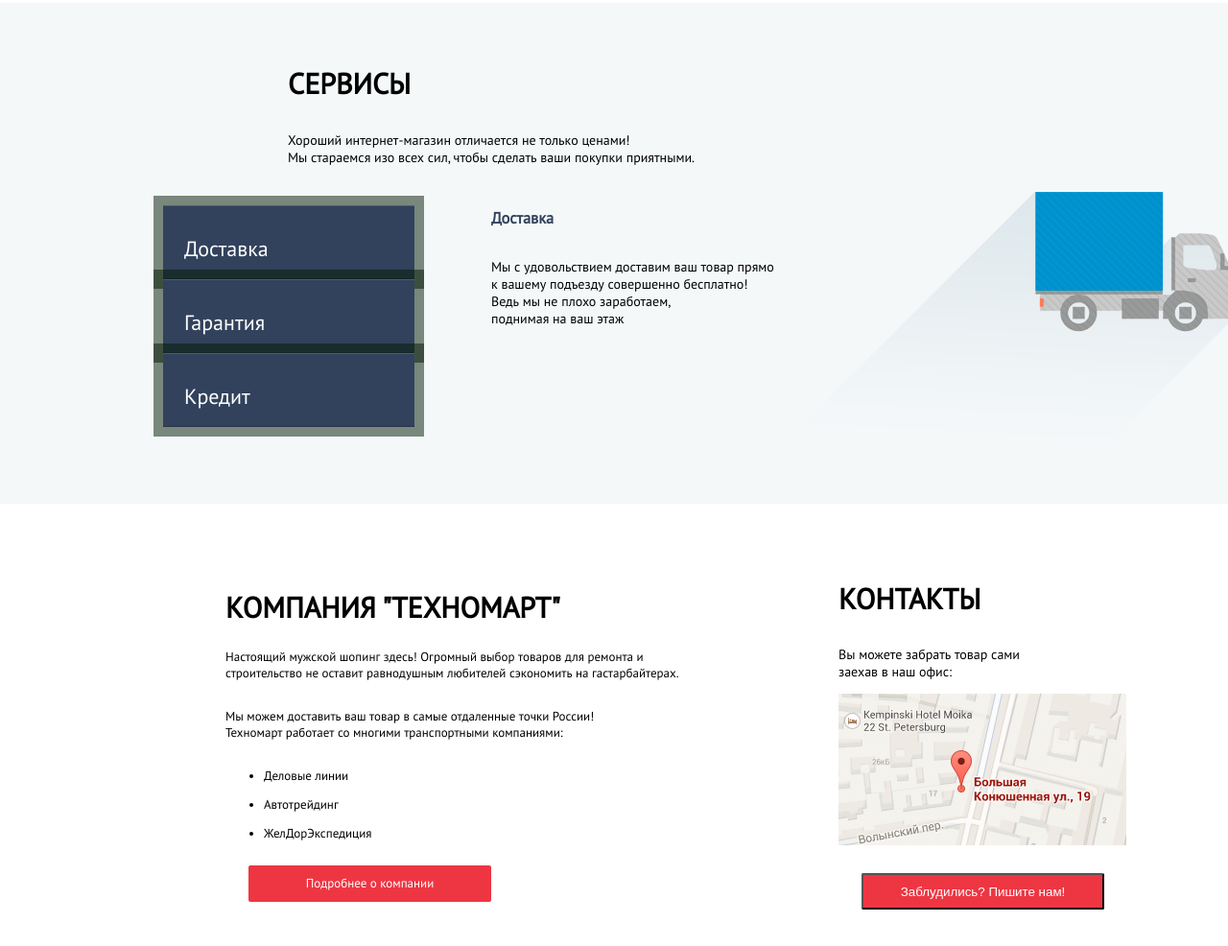
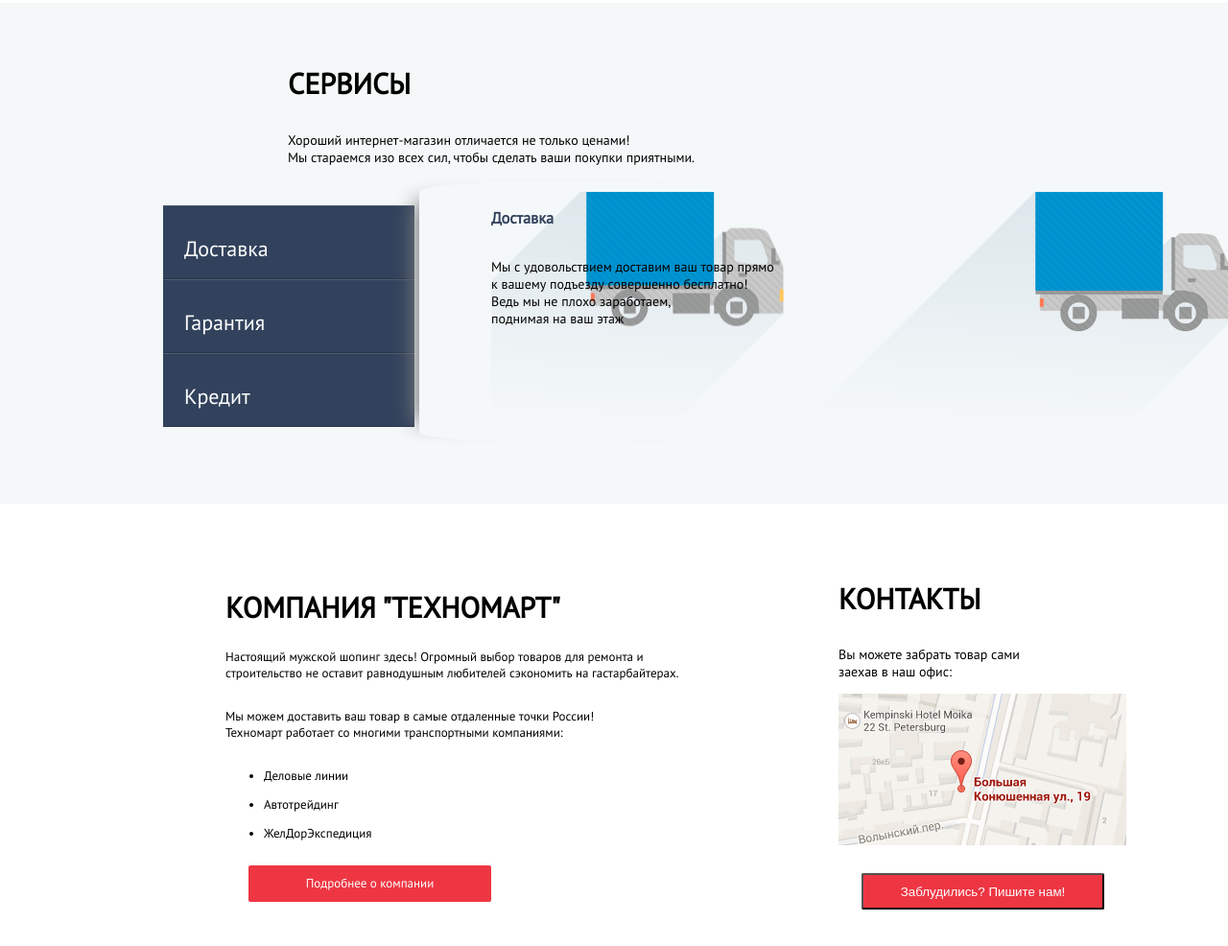
Before and after one commit to shamonova/1245405-technomart-27, a plain HTML site: page index.html in a window 1280 px wide. Shown: the part 1686-2672 px from the top of the page at 96% size. Drawn offline with Linux system fonts and the light colour scheme; files whose address does not match are found by name.

Commit message:
тень

```diff
--- a/css/style.css
+++ b/css/style.css
@@ -631,8 +631,6 @@ background-size: contain;
 	padding-top: 14px;
 	border-bottom: 1px solid #293449;
 	border-top: 1px solid #4b5d70;
-	box-shadow: 0 0 0 10px rgba(0,25,1,0.5);
-
 }
 
 .service li:hover {
@@ -657,9 +655,25 @@ background-size: contain;
 	display: block;
 	align-items: center;
 	margin-left: 80px;
-	background-image: url('./img/Layer_131.png');
+	background-image: url('./../img/Layer_131.png');
 	background-position: right;
 	background-repeat: no-repeat;
+	position: relative;
+	width: 100%;
+	height: 250px;
+	z-index: 2;
+}
+
+.delivery::before {
+	content: '';
+	position: absolute;
+	width: 100%;
+	left: -75px;
+	z-index: -1;
+	border-radius: 100px/ 10px;
+	box-shadow: -25px 0 20px -20px grey;
+	top: -10px;
+	bottom: -10px;
 }
 
 .delivery h3 {
```
